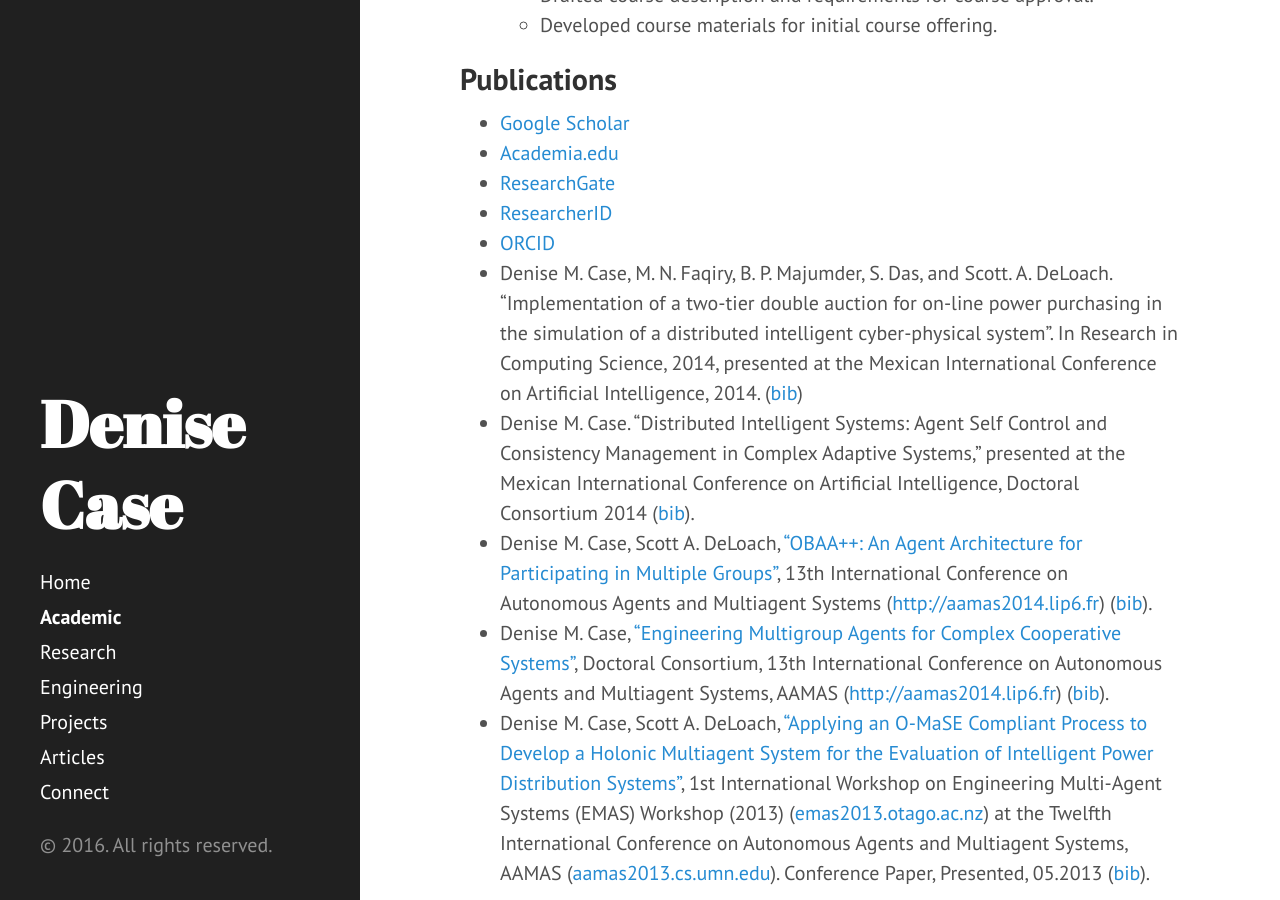
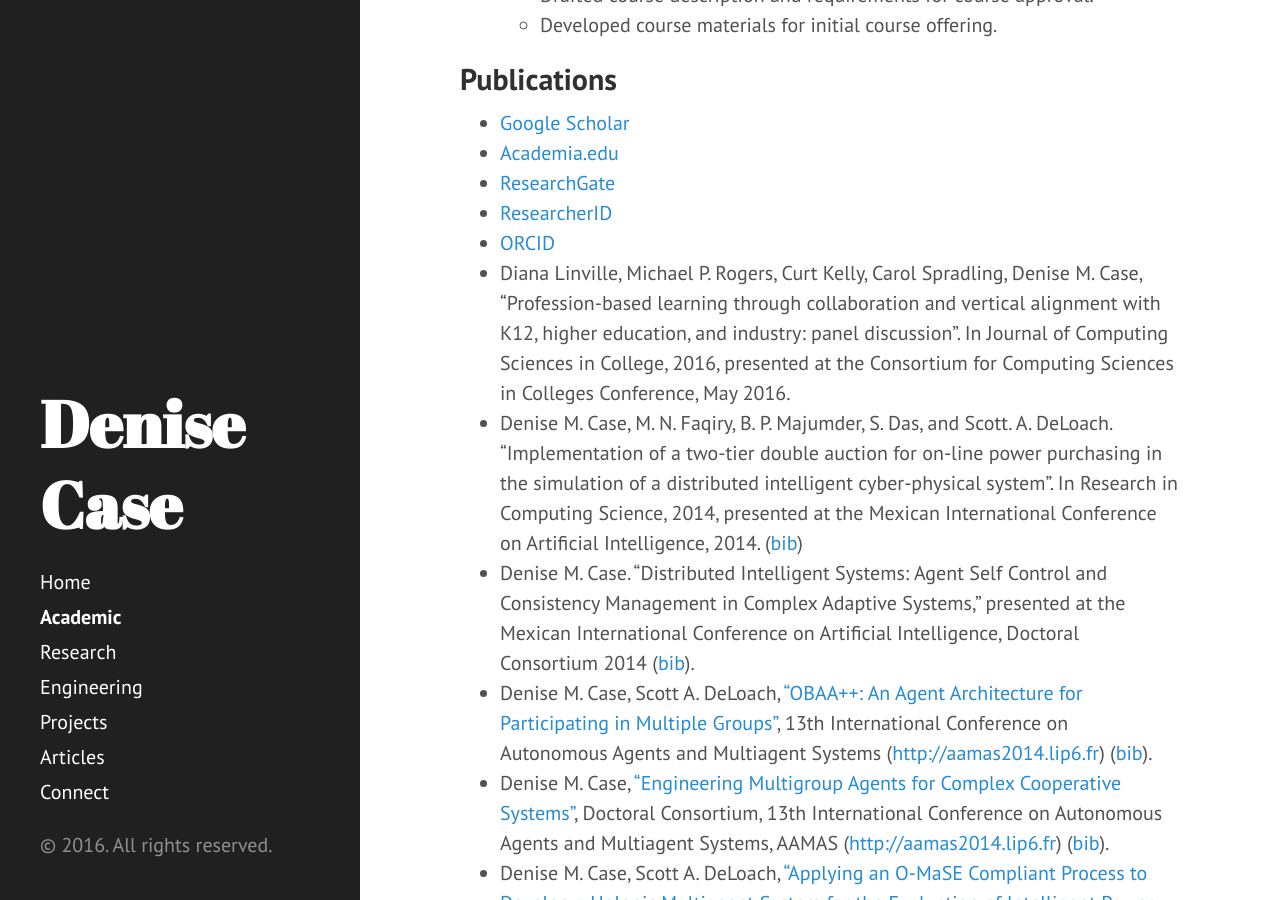
Before and after one commit to denisecase/denisecase.github.io, a Jekyll site: the page built from academic.md, in a window 1280 px wide and 900 px high, scrolled down 1305 px. Built offline with Jekyll 4.4.1, drawn with Linux system fonts in a browser that asks for light colours.

Commit message:
added CCSCC prof-based learning

```diff
--- a/academic.md
+++ b/academic.md
@@ -47,6 +47,7 @@ weight : 20
 *   [ResearchGate](http://www.researchgate.net/profile/Denise_Case)
 *   [ResearcherID](http://www.researcherid.com/rid/I-1466-2015)
 *   [ORCID](http://orcid.org/0000-0001-6165-7389)
+*   Diana Linville, Michael P. Rogers, Curt Kelly, Carol Spradling, Denise M. Case, "Profession-based learning through collaboration and vertical alignment with K12, higher education, and industry: panel discussion". In Journal of Computing Sciences in College, 2016, presented at the Consortium for Computing Sciences in Colleges Conference, May 2016.
 *   Denise M. Case, M. N. Faqiry, B. P. Majumder, S. Das, and Scott. A. DeLoach. "Implementation of a two-tier double auction for on-line power purchasing in the simulation of a distributed intelligent cyber-physical system". In Research in Computing Science, 2014, presented at the Mexican International Conference on Artificial Intelligence, 2014. ([bib]({{ site.baseurl }}public/cite/case2014implementation.txt))
 *   Denise M. Case. "Distributed Intelligent Systems: Agent Self Control and Consistency Management in Complex Adaptive Systems," presented at the Mexican International Conference on Artificial Intelligence, Doctoral Consortium 2014 ([bib]({{ site.baseurl }}public/cite/case2014distributed.txt)).
 *   Denise M. Case, Scott A. DeLoach, ["OBAA++: An Agent Architecture for Participating in Multiple Groups"](http://aamas2014.lip6.fr/proceedings/aamas/p1367.pdf), 13th International Conference on Autonomous Agents and Multiagent Systems ([http://aamas2014.lip6.fr](http://aamas2014.lip6.fr/)) ([bib]({{ site.baseurl }}public/cite/case2014obaa.txt)).
```
